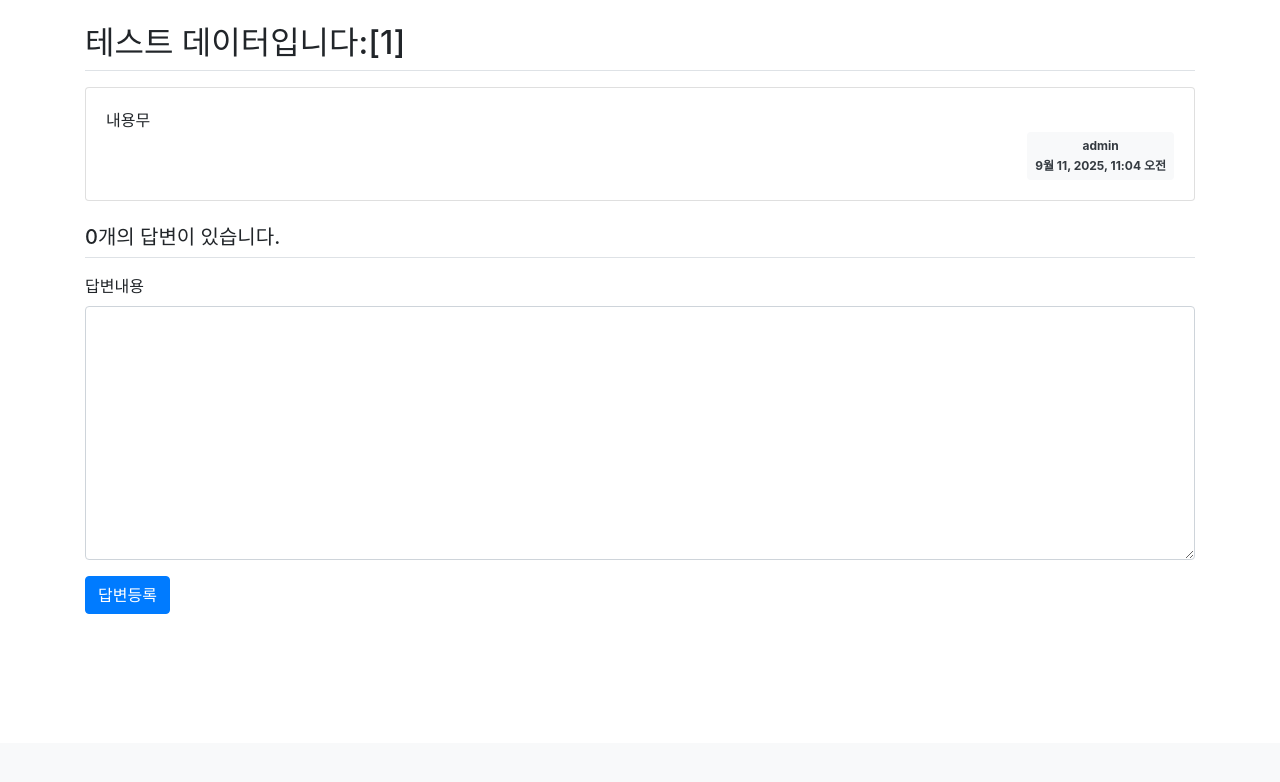
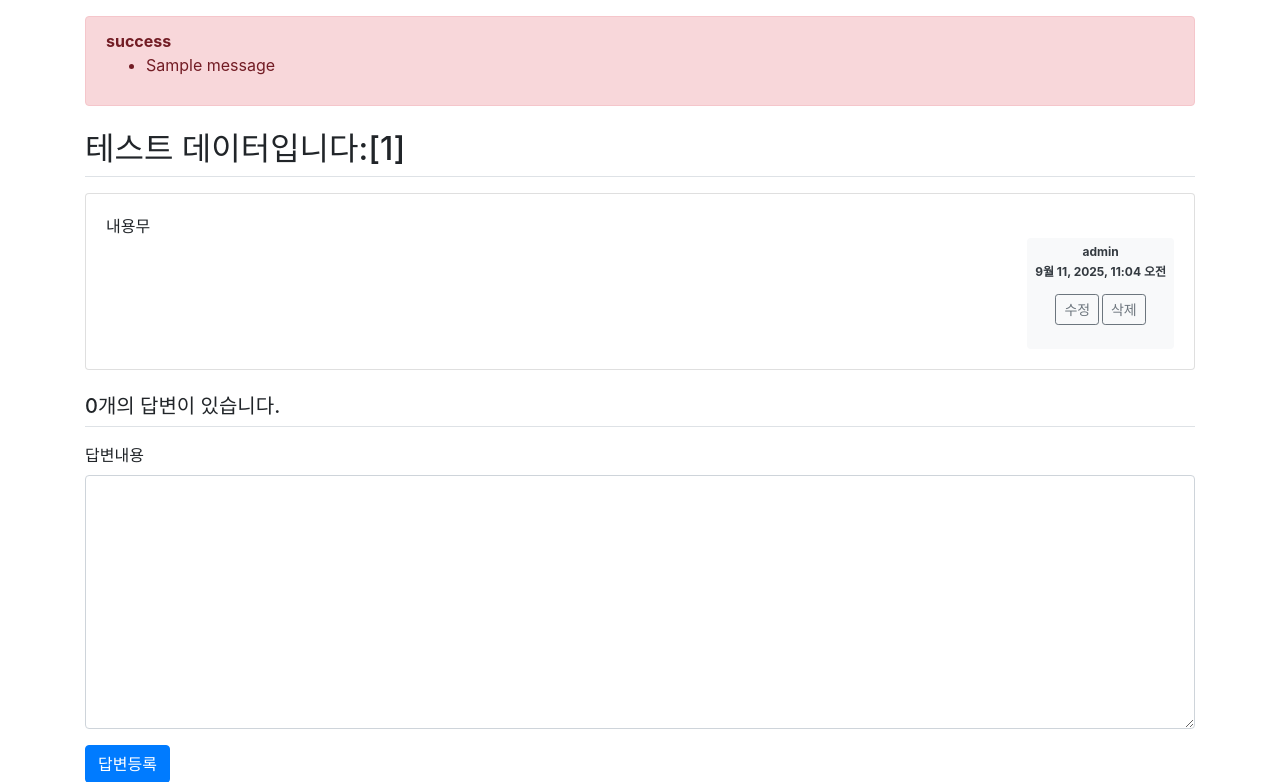
Before and after one commit to Mingyu7/py_django, a Django app: page /107/ in a window 1280 px wide. Shown: the part 57-839 px from the top of the page. Before the commit the page ends 671 px from the top, so only its background shows below. Run offline with Django 3.2, Linux system fonts and the light colour scheme; a user stored in the database is signed in; data comes from the database, SQL or seed files in the repository; both versions use the stored data as it was after the commit; one stand-in notice (Sample message) is shown; some libraries are stand-ins or nearby versions.

Commit message:
q,a,modified

```diff
--- a/common/urls.py
+++ b/common/urls.py
@@ -11,4 +11,5 @@ urlpatterns = [
     path('login/', auth_views.LoginView.as_view(template_name='common/login.html'), name='login'),
     path('logout/', views.logout_view, name='logout'),
     path('signup/', views.signup, name='signup'),
+
 ]
--- a/config/urls.py
+++ b/config/urls.py
@@ -22,7 +22,6 @@ urlpatterns = [
     path('admin/', admin.site.urls),
     # 기본 주소('/')로 접속하면 'pybo' 앱의 페이지로 바로 연결
     path('', include('pybo.urls')),
-    path('pybo/', include('pybo.urls')),
     path('', views.index, name='index'),  # /  페이지에 해당하는 urlpattern
     path('common/',include('common.urls'))
 ]
--- a/pybo/models.py
+++ b/pybo/models.py
@@ -4,6 +4,7 @@ from django.db import models
 # Create your models here.
 class Question(models.Model):
     author = models.ForeignKey(User, on_delete=models.CASCADE,null=True)
+    modify_date = models.DateTimeField(null=True, blank=True)
     subject = models.CharField(max_length=200)
     content = models.TextField()
     create_date = models.DateTimeField()
@@ -14,6 +15,7 @@ class Question(models.Model):
 
 class Answer(models.Model):
     author = models.ForeignKey(User, on_delete=models.CASCADE,null=True)
+    modify_date = models.DateTimeField(null=True, blank=True)
     question = models.ForeignKey(Question, on_delete=models.CASCADE)
     content = models.TextField()
     create_date = models.DateTimeField()
--- a/pybo/urls.py
+++ b/pybo/urls.py
@@ -1,4 +1,3 @@
-
 from django.contrib import admin
 from django.urls import path, include
 from pybo import views
@@ -10,5 +9,9 @@ urlpatterns = [
     path('<int:question_id>/', views.detail, name='detail'),
     path('answer/create/<int:question_id>/', views.answer_create, name='answer_create'),
     path('question/create/', views.question_create, name='question_create'),
+    path('question/modify/<int:question_id>/', views.question_modify, name='question_modify'),
+    path('question/delete/<int:question_id>/', views.question_delete, name='question_delete'),
+    path('answer/modify/<int:answer_id>/', views.answer_modify, name='answer_modify'),
+    path('answer/delete/<int:answer_id>/', views.answer_delete, name='answer_delete'),
 
 ]
--- a/pybo/views.py
+++ b/pybo/views.py
@@ -2,37 +2,92 @@ import form
 from django.http import HttpResponse, HttpResponseNotAllowed
 from django.shortcuts import render, get_object_or_404, redirect
 
-from pybo.models import Question
+from pybo.models import Question,Answer
 from django.utils import timezone
 from .forms import QuestionForm, AnswerForm
 from django.core.paginator import Paginator
 from django.contrib.auth.decorators import login_required
+from django.contrib import messages
 
-# Create your views here.
 def index(request):
-    """
-    pybo 목록 출력
-    """
-    page = request.GET.get('page','1') # 페이지
-    question_list = Question.objects.order_by('-create_date') # 내림차순 정렬
-    # context = {'question_list': question_list}
+    page = request.GET.get('page','1')  # 페이지
+    question_list = Question.objects.order_by('-create_date')  # 내림차순 정렬
 
-    # 페이징 처리
-    paginator = Paginator(question_list,10)
+    paginator = Paginator(question_list, 10)
     page_obj = paginator.get_page(page)
-    context = {'question_list': page_obj,'page':page}
+
+    context = {'question_list': page_obj, 'page': page}
+    # 템플릿 이름 수정
     return render(request, 'pybo/question.html', context)
 
 
+""" 답변 삭제 """
+@login_required(login_url='common:login')
+def answer_delete(request, answer_id):
+    answer = get_object_or_404(Answer, pk=answer_id)
+    if request.user != answer.author:
+        messages.error(request, '삭제권한이 없습니다')
+    else:
+        answer.delete()
+    return redirect('pybo:detail', question_id=answer.question.id)
+
+""" 질문 수정 """
+@login_required(login_url='common:login')
+def question_modify(request, question_id):
+    question = get_object_or_404(Question, pk=question_id)
+    if request.user != question.author:
+        messages.error(request, '수정권한이 없습니다')
+        return redirect('pybo:detail', question_id=question.id)
+    if request.method == "POST":
+        form = QuestionForm(request.POST, instance=question)
+        if form.is_valid():
+            question = form.save(commit=False)
+            question.modify_date = timezone.now()  # 수정일시 저장
+            question.save()
+            return redirect('pybo:detail', question_id=question.id)
+    else:
+        form = QuestionForm(instance=question)
+    context = {'form': form}
+    return render(request, 'pybo/question_form.html', context)
+
+""" 질문 삭제 """
+@login_required(login_url='common:login')
+def question_delete(request, question_id):
+    question = get_object_or_404(Question, pk=question_id)
+    if request.user != question.author:
+        messages.error(request, '삭제권한이 없습니다')
+        return redirect('pybo:detail', question_id=question.id)
+    question.delete()
+    return redirect('pybo:index')
+
+""" 답변 수정 """
+@login_required(login_url='common:login')
+def answer_modify(request, answer_id):
+    answer = get_object_or_404(Answer, pk=answer_id)
+    if request.user != answer.author:
+        messages.error(request, '수정권한이 없습니다')
+        return redirect('pybo:detail', question_id=answer.question.id)
+    if request.method == "POST":
+        form = AnswerForm(request.POST, instance=answer)
+        if form.is_valid():
+            answer = form.save(commit=False)
+            answer.modify_date = timezone.now()
+            answer.save()
+            return redirect('pybo:detail', question_id=answer.question.id)
+    else:
+        form = AnswerForm(instance=answer)
+    context = {'answer': answer, 'form': form}
+    return render(request, 'pybo/answer_form.html', context)
+
+""" 내용 출력 """
 def detail(request, question_id):
-    """
-       pybo 내용 출력
-       """
+
     # question = Question.objects.get(id=question_id)  # question_id에 해당하는 객체 추출
     question = get_object_or_404(Question, pk=question_id) # question_id에 해당하는 객체 추출
     context = {'question': question}
     return render(request, 'pybo/question_detail.html', context)
 
+""" 질문 등록 """
 @login_required(login_url='common:login')
 def question_create(request):
     if request.method == 'POST':
@@ -47,11 +102,10 @@ def question_create(request):
         form = QuestionForm()
     context = {'form': form}
     return render(request, 'pybo/question_form.html', context)
+
+""" 답변 등록 """
 @login_required(login_url='common:login')
 def answer_create (request, question_id):
-    """
-    pybo에 답변 등록
-    """
     question = get_object_or_404(Question, pk=question_id)
     if request.method == "POST":
         form = AnswerForm(request.POST)
--- a/templates/base.html
+++ b/templates/base.html
@@ -46,5 +46,15 @@
 {% block content %}
 {% endblock %}
 <!-- 기본 템플릿 안에 삽입될 내용 End -->
+<script type='text/javascript'>
+const delete_elements = document.getElementsByClassName("delete");
+Array.from(delete_elements).forEach(function(element) {
+    element.addEventListener('click', function() {
+        if(confirm("정말로 삭제하시겠습니까?")) {
+            location.href = this.dataset.uri;
+        };
+    });
+});
+</script>
 </body>
 </html>
--- a/templates/pybo/question.html
+++ b/templates/pybo/question.html
@@ -4,7 +4,7 @@
 <div class="container my-3">
     <table class="table">
         <thead>
-        tr class="text-center table-dark">
+        <tr class="text-center table-dark">
         <th>번호</th>
         <th style="width:50%">제목</th>
         <th>글쓴이</th>
--- a/templates/pybo/question_detail.html
+++ b/templates/pybo/question_detail.html
@@ -1,16 +1,40 @@
 {% extends 'base.html' %}
 {% block content %}
 <div class="container my-3">
+    <!-- message 표시 -->
+    {% if messages %}
+    <div class="alert alert-danger my-3" role="alert">
+        {% for message in messages %}
+        <strong>{{ message.tags }}</strong>
+        <ul>
+            <li>{{ message.message }}</li>
+        </ul>
+        {% endfor %}
+    </div>
+    {% endif %}
     <!-- 질문 -->
     <h2 class="border-bottom py-2">{{ question.subject }}</h2>
     <div class="card my-3">
         <div class="card-body">
             <div class="card-text" style="white-space: pre-line;">{{ question.content }}</div>
             <div class="d-flex justify-content-end">
+                {% if question.modify_date %}
+            <div class="badge bg-light text-dark p-2 text-start mx-3">
+                <div class="mb-2">질문 수정 일시</div>
+                <div>{{ question.modify_date }}</div>
+            </div>
+            {% endif %}
                 <div class="badge bg-light text-dark p-2 text-start">
                     <div class="mb-2">{{ question.author.username }}</div>
                     <div>{{ question.create_date }}</div>
-                    {{ question.created_date }}
+                    <div class="my-3">
+                        {% if request.user == question.author %}
+                        <a href="{% url 'pybo:question_modify' question.id  %}"
+                           class="btn btn-sm btn-outline-secondary">수정</a>
+                        <a href="javascript:void(0)" class="delete btn btn-sm btn-outline-secondary"
+                           data-uri="{% url 'pybo:question_delete' question.id  %}">삭제</a>
+                        {% endif %}
+                    </div>
                 </div>
             </div>
         </div>
@@ -22,10 +46,24 @@
         <div class="card-body">
             <div class="card-text" style="white-space: pre-line;">{{ answer.content }}</div>
             <div class="d-flex justify-content-end">
+                {% if answer.modify_date %}
+            <div class="badge bg-light text-dark p-2 text-start mx-3">
+                <div class="mb-2">답변 수정 일시</div>
+                <div>{{ answer.modify_date }}</div>
+            </div>
+            {% endif %}
                 <div class="badge bg-light text-dark p-2 text-start">
                     <div class="mb-2">{{ answer.author.username }}</div>
                     <div>{{ answer.create_date }}</div>
                 </div>
+            </div>
+            <div class="my-3">
+                {% if request.user == answer.author %}
+                <a href="{% url 'pybo:answer_modify' answer.id  %}"
+                   class="btn btn-sm btn-outline-secondary">수정</a>
+                <a href="#" class="delete btn btn-sm btn-outline-secondary "
+               data-uri="{% url 'pybo:answer_delete' answer.id  %}">삭제</a>
+                {% endif %}
             </div>
         </div>
     </div>
@@ -64,3 +102,5 @@
     </form>
 </div>
 {% endblock %}
+{% block script %}
+{% endblock %}
```
Also changed, not shown: templates/pybo/answer_form.html (added, +16 -0 lines), templates/pybo/question_list.html (+33 -33 lines), db.sqlite3, pybo/migrations/0008_answer_modify_date_question_modify_date.py (added).
